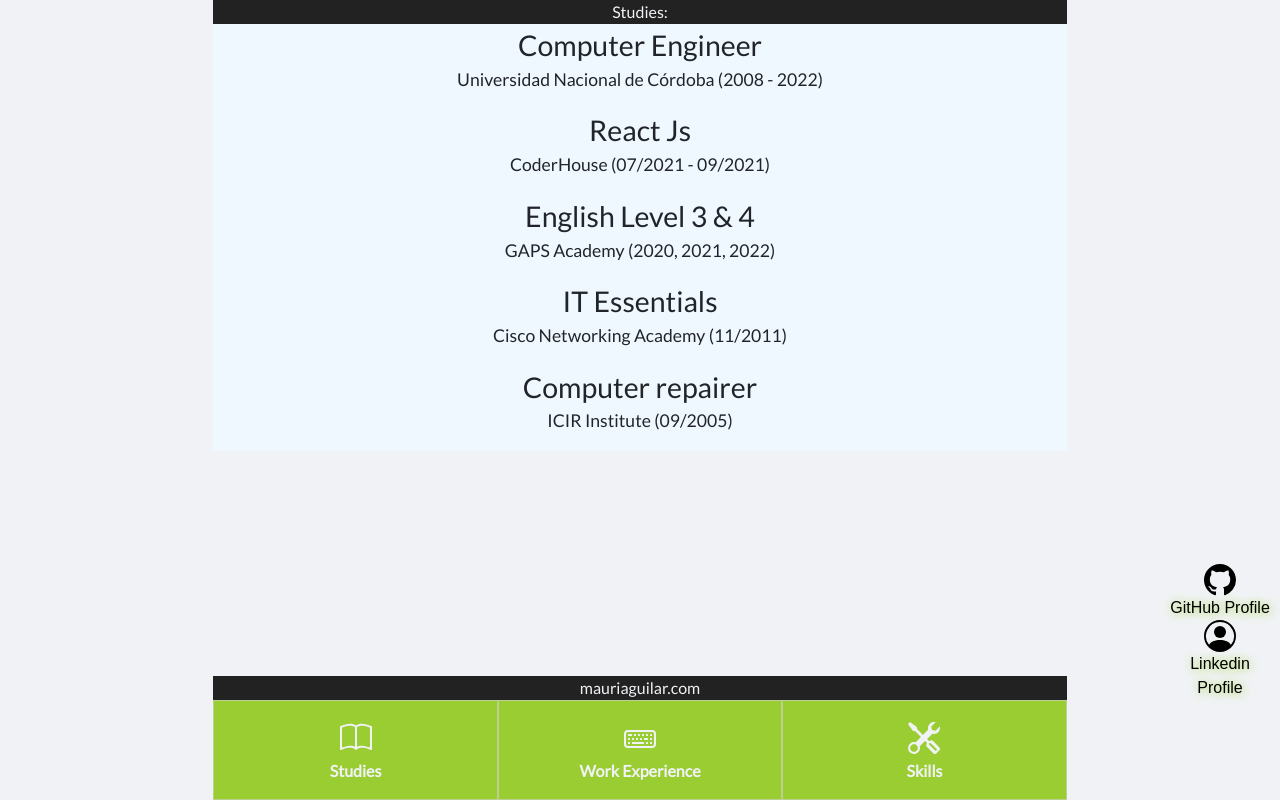
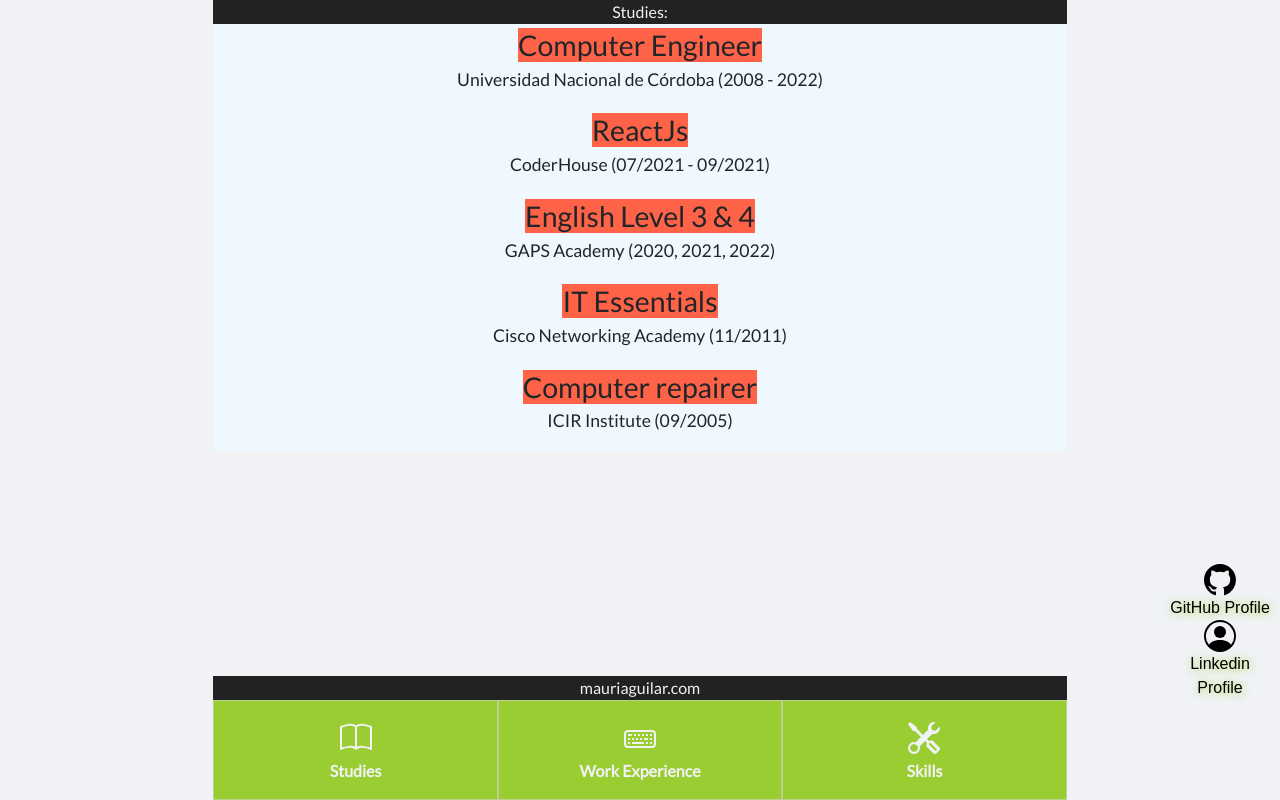
Before and after one commit to mauriaguilar/mauriaguilar.com, a React (Create React App) app: page / in a window 1280 px wide. Built offline with nearby package versions, Linux system fonts and the light colour scheme.

Commit message:
Adding colors

```diff
--- a/src/App.css
+++ b/src/App.css
@@ -15,6 +15,18 @@
 .App-description {
   background-color: aliceblue;
   font-size: 1.78rem;
+}
+
+.App-description .item-info-c1{
+  background-color: tomato;
+}
+
+.App-description .item-info-c2{
+  background-color: teal;
+}
+
+.App-description .item-info-c3{
+  background-color: turquoise;
 }
 
 .App-description small{
--- a/src/App.js
+++ b/src/App.js
@@ -38,23 +38,23 @@
           <div className='App-description'>
             <ul>
               <li>
-                  Computer Engineer<br/>
+                  <span className="item-info-c1">Computer Engineer</span><br/>
                   <small>Universidad Nacional de Córdoba (2008 - 2022)</small>
               </li>
               <li>
-                  React Js<br/>
+                  <span className="item-info-c1">ReactJs</span><br/>
                   <small>CoderHouse (07/2021 - 09/2021)</small>
               </li>
               <li>
               <li>
-                  English Level 3 & 4<br/>
+                  <span className="item-info-c1">English Level 3 & 4</span><br/>
                   <small>GAPS Academy (2020, 2021, 2022)</small>
               </li>
-                  IT Essentials<br/>
+                  <span className="item-info-c1">IT Essentials</span><br/>
                   <small>Cisco Networking Academy (11/2011)</small>
               </li>
               <li>
-                  Computer repairer<br/>
+                  <span className="item-info-c1">Computer repairer</span><br/>
                   <small>ICIR Institute (09/2005)</small>
               </li>
             </ul>
@@ -65,31 +65,36 @@
           <div className='App-title'>Work Experience:</div>
           <div className='App-description'>
             <ul>
-              <li>Intel Transportation<br/>
+              <li>
+                  <span className="item-info-c2">Intel Transportation</span><br/>
                   <small>OpenVINO framework for deep learning models, Python, Docker, DockerCompose, JQuery, Flask, ThingsBoard for IoT, AWS IoT, AWS ECR, AWS EC2, Boto3, SQLite, GitHub, English meetings - (2020-2022)</small>
                   <div className='cap'>
                     <iframe width="90%" height="400px" src="https://www.youtube.com/embed/Ru51DELfc-Q" title="New OpenVINO Solution: Edge Insights For Fleet | Edge Innovation Series for Developers" frame-border="0" allow="accelerometer; autoplay; clipboard-write; encrypted-media; gyroscope; picture-in-picture; web-share"></iframe>
                   </div>
               </li>
-              <li>Telecom Personal Mobile & Web Apps<br/>
+              <li>
+                  <span className="item-info-c2">Telecom Personal Mobile & Web Apps</span><br/>
                   <small>Java, HTML, CSS, JQuery - (2020)</small>
                   <div className='cap'>
                     <img src="personal.png" alt="Telecom App Screenshot"></img>
                   </div>
               </li>
-              <li>ReactJs Project<br/>
+              <li>
+                  <span className="item-info-c2">ReactJs Project</span><br/>
                   <small>ReactJs, Firebase - (2021)</small>
                   <div className='cap'>
                     <img src="https://github.com/mauriaguilar/tecnoshop-aguilar/raw/main/example_of_use.gif" alt="ReactJs Screenshot"></img>
                   </div>
               </li>
-              <li>Thesis Project<br/>
+              <li>
+                  <span className="item-info-c2">Thesis Project</span><br/>
                   <small>Python - (2021)</small>
                   <div className='cap'>
                     <img src="thesis.png" alt="Thesis Screenshot"></img>
                   </div>
               </li>
-              <li>Business App<br/>
+              <li>
+                  <span className="item-info-c2">Business App</span><br/>
                   <small>AngularJs, HTML, CSS, ExpressJs, SQLite- (2018)</small>
                   <div className='cap'>
                     <img src="bussinessapp.png" alt="Business App Screenshot"></img>
@@ -105,27 +110,27 @@
           <div className='App-description'>
             <ul>
               <li>
-                Backend: <br/>
+                <span className="item-info-c3">Backend</span><br/>
                 <small>Python, Flask, NodeJs, ExpressJs</small>
               </li>
               <li>
-                Cloud: <br/>
+                <span className="item-info-c3">Cloud</span><br/>
                 <small>Boto3, AWS EC2, AWS ECR, AWS IoT</small>
               </li>
               <li>
-                Tools: <br/>
+                <span className="item-info-c3">Tools</span><br/>
                 <small>Git, GitHub, Docker, Linux, Makefile, Bash</small>
               </li>
               <li>
-                Frontend: <br/>
+                <span className="item-info-c3">Frontend</span><br/>
                 <small>ReactJs</small>
               </li>
               <li>
-                Test: <br/>
+                <span className="item-info-c3">Test</span><br/>
                 <small>PyTest</small>
               </li>
               <li>
-                Languages: <br/>
+                <span className="item-info-c3">Languages</span><br/>
                 <small>English</small>
               </li>
             </ul>
```
